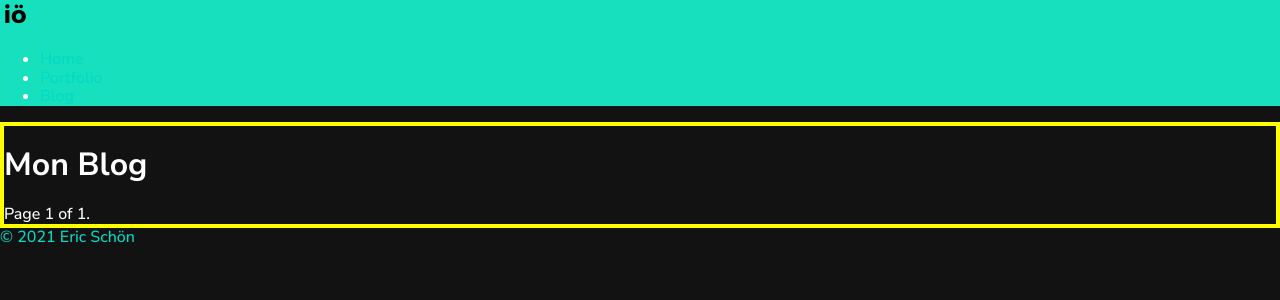
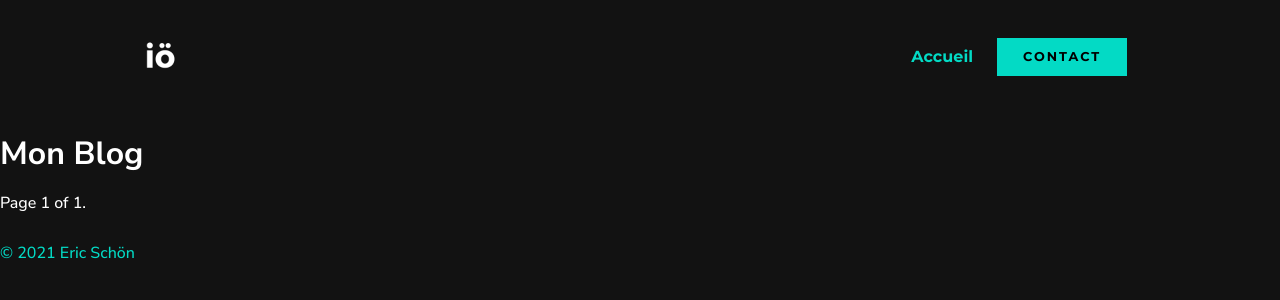
Before and after one commit to erischon/erischon-website, a Django app: page /blog/ in a window 1280 px wide. Shown: the top 300 px of the page. Run offline with Django 3.2, Linux system fonts and the light colour scheme; data that the repository does not hold is empty; some libraries are stand-ins or nearby versions.

Commit message:
Update base.html

```diff
--- a/templates/blog/base.html
+++ b/templates/blog/base.html
@@ -12,6 +12,8 @@
     <link href="https://fonts.googleapis.com/css2?family=Montserrat:wght@300;500;700&family=Nunito+Sans:wght@300;500;700&display=swap" rel="stylesheet">
 
     <link rel="stylesheet" href="{% static 'website/css/blog-styles.css' %}">
+    <link rel="stylesheet" href="{% static 'website/css/nav-styles.css' %}">
+    <link rel="stylesheet" href="{% static 'website/css/btn-styles.css' %}">
 
     <title>{% block title %}{% endblock %}</title>
 
@@ -33,39 +35,34 @@
 
   <body>
 
-    <header>
-      <nav class="navbar navbar-expand-lg navbar-light p-2" style="background: #16e0bd;">
-        <div class="container-fluid">
-          <a href="#" class="navbar-brand">
-          <img src="{% static '/website/assets/img/logo-esme-fff-2.png' %}" width="30em" alt="">
-          </a>
+    <div class="blog__wrapper">
 
-          <div class="collapse navbar-collapse" id="navbarNav">
-            <ul class="navbar-nav">
-              <li class="nav-item"><a class="nav-link active" aria-current="page" href="{% url 'home' %}">Home</a></li>
-              <li class="nav-item"><a class="nav-link active" aria-current="page" href="{% url 'portfolio-hp' %}">Portfolio</a></li>
-              <li class="nav-item"><a class="nav-link active" aria-current="page" href="{% url 'blog:post_list' %}">Blog</a></li>
+      <header class="blog__header nav__container">
+        <img src="{% static 'website/assets/img/logo-esdev-fff-40x40-1.png' %}" alt="Eri Schön logo" class="nav__logo">
+        <div class="nav__links-container">
+            <nav>
+                <ul class="nav__links">
+                    <li class="nav__link"><a href="{% url 'home' %}" class="nav__item">Accueil</a></li>
+                    <!-- <li class="nav__link"><a href="/media/portfolio/cv-eri-schon-1.pdf" class="nav__item" rel="nofollow" target="_blank">CV</a></li> -->
                 </ul>
+            </nav>
+            <a href="#contact" class="nav__cta"><button class="btn">Contact</button></a>
         </div>
-          </div>
-      </nav>
       </header>
 
-    <div class="blog__base--container">
-
+      <div class="blog__body">
 
         {% block content %}
         {% endblock %}
 
       </div>
 
-
-
       <!-- Le Footer -->
-    <footer>
+      <footer class="blog__footer">
         <div><a href="http://www.erischon.dev">© 2021 Eric Schön</a></div>
       </footer>
 
-    <script src="https://cdn.jsdelivr.net/npm/bootstrap@5.0.0/dist/js/bootstrap.bundle.min.js" integrity="sha384-p34f1UUtsS3wqzfto5wAAmdvj+osOnFyQFpp4Ua3gs/ZVWx6oOypYoCJhGGScy+8" crossorigin="anonymous"></script>
+    </div>
+
   </body>
 </html>
```
Lines whose indentation alone changed are shown as unchanged.
